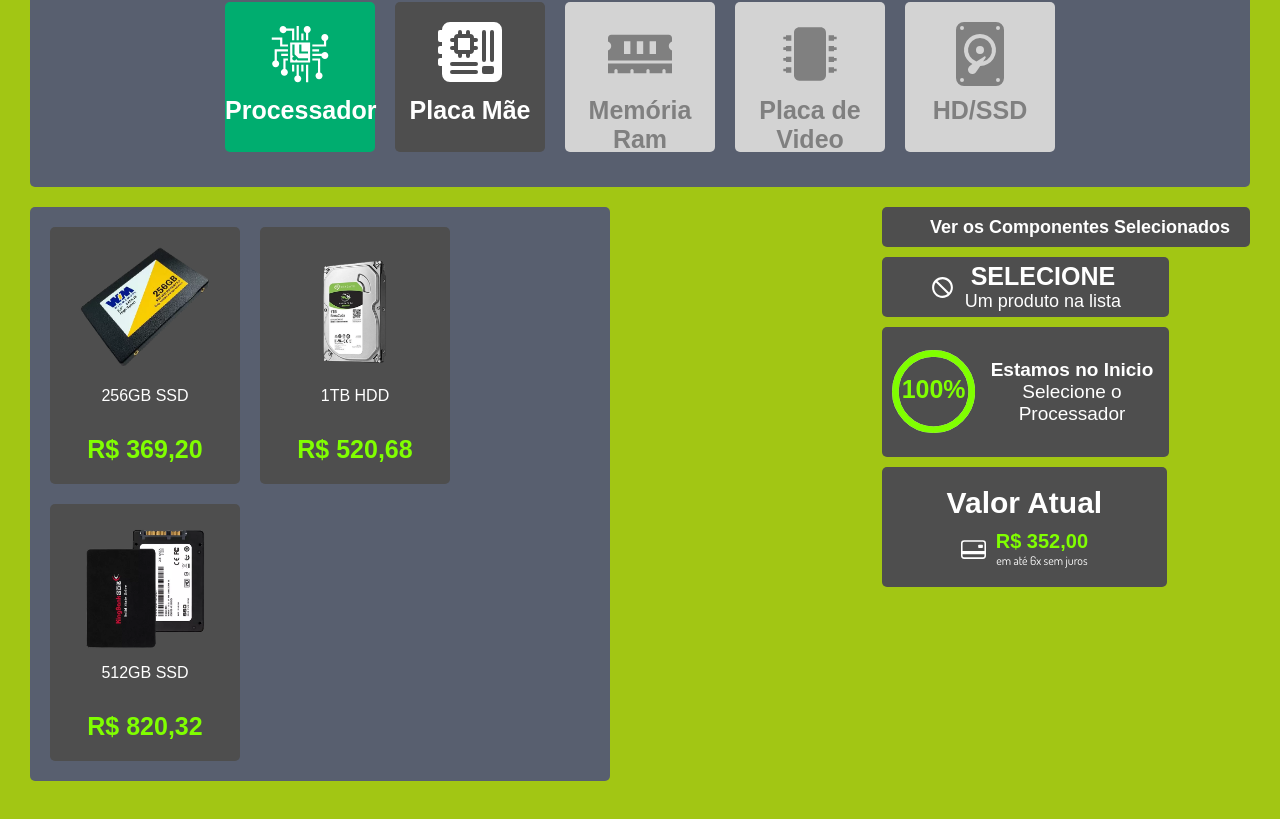
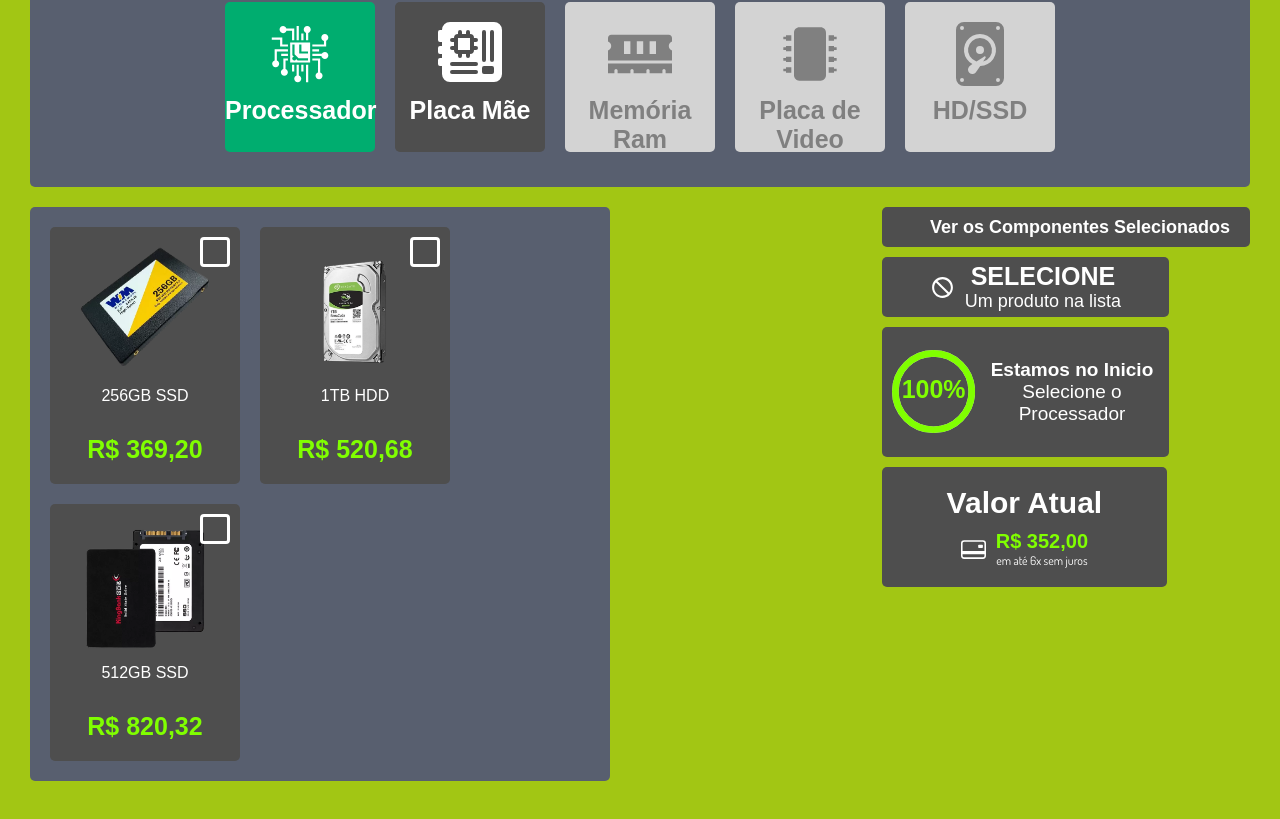
Before and after one commit to HMontarroyos/ForTech, a React (Create React App) app: page / in a window 1280 px wide. Shown: the part 489-1308 px from the top of the page. Built offline with nearby package versions, Linux system fonts and the light colour scheme; some icons are missing; a web font is replaced by a local one.

Commit message:
feat: add component checbox in gridPieces

```diff
--- a/src/components/GridPieces/index.tsx
+++ b/src/components/GridPieces/index.tsx
@@ -1,20 +1,35 @@
+import { useState } from "react";
 import { useComputerParts } from "../../global/ComputerPartsContext";
 import { formatCurrency } from "../../utils";
+import { Checkbox, Loading } from "../../components";
 import * as S from "./styled";
 
 function GridPieces() {
+  const [checkedMap, setCheckedMap] = useState<{ [key: number]: boolean }>({});
+
+  const handleRadioCheck = (index: number) => {
+    const newCheckedMap: { [key: number]: boolean } = {};
+    newCheckedMap[index] = true;
+    setCheckedMap(newCheckedMap);
+  };
+
   const { parts } = useComputerParts();
 
   if (!parts) {
-    return <div>Loading...</div>;
+    return <Loading/>
   }
 
   return (
     <S.Container>
       {parts &&
         parts.Storage.map((processor, index) => (
-          <S.ContainerCard key={index}>
+          <S.ContainerCard
+            key={index}
+            onClick={() => handleRadioCheck(index)}
+            actived={checkedMap[index]}
+          >
             <S.ContainerImage>
+              <Checkbox checked={checkedMap[index]} onClick={() => {}} />
               <S.Image src={processor.image} alt={`Image ${processor.name}`} />
             </S.ContainerImage>
             <S.ContainerText>
--- a/src/components/GridPieces/styled.tsx
+++ b/src/components/GridPieces/styled.tsx
@@ -27,6 +27,7 @@ export const ContainerCard = styled.div<PropsCard>`
   margin: 10px;
   cursor: pointer;
   padding: 20px;
+  position: relative;
 
   &:hover {
     background-color: ${(props) => lighten(0.1, props.theme.colors.text)};
```
